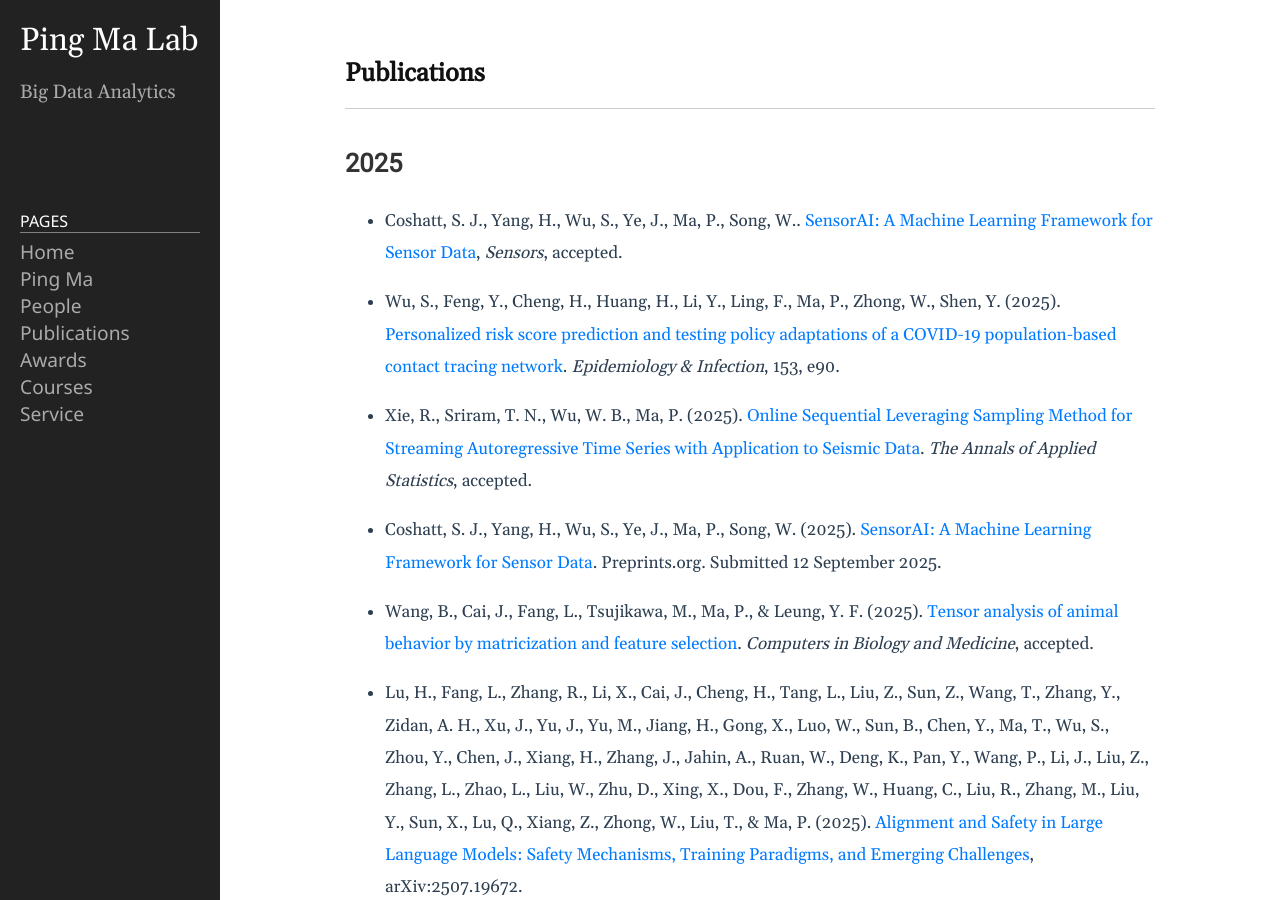
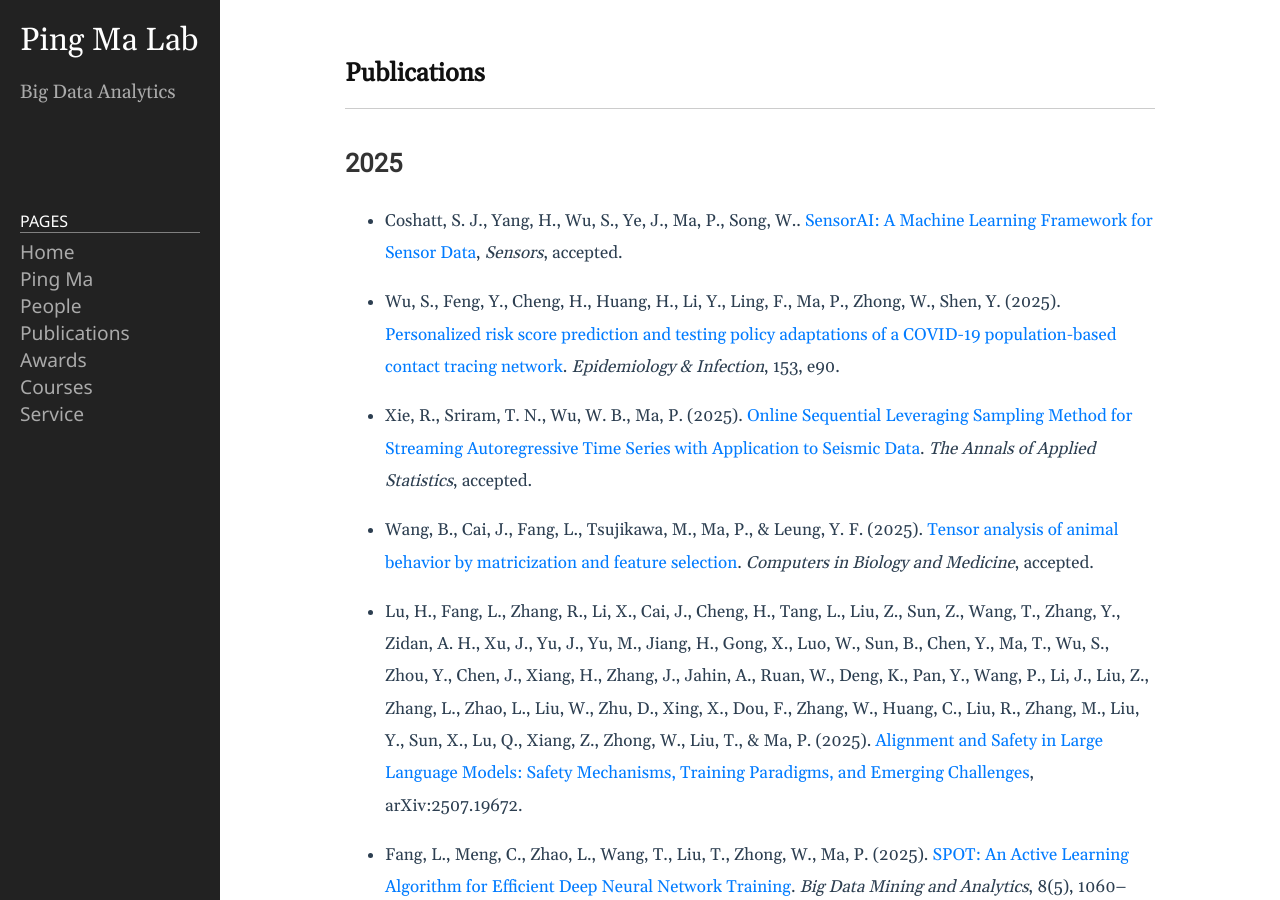
Before and after one commit to BDALpingio/BDALpingio.github.io, a Jekyll site: the page built from 3_publications.md, in a window 1280 px wide and 900 px high. Built offline with Jekyll 4.4.1, drawn with Linux system fonts in a browser that asks for light colours.

Commit message:
Update 3_publications.md

```diff
--- a/3_publications.md
+++ b/3_publications.md
@@ -10,8 +10,6 @@ permalink: /3_publications/
 - Wu, S., Feng, Y., Cheng, H., Huang, H., Li, Y., Ling, F., Ma, P., Zhong, W., Shen, Y. (2025). [Personalized risk score prediction and testing policy adaptations of a COVID-19 population-based contact tracing network](https://doi.org/10.1017/S0950268825100319). _Epidemiology & Infection_, 153, e90.
 
 - Xie, R., Sriram, T. N., Wu, W. B., Ma, P. (2025). [Online Sequential Leveraging Sampling Method for Streaming Autoregressive Time Series with Application to Seismic Data](https://arxiv.org/abs/2509.20698). _The Annals of Applied Statistics_, accepted.
-
-- Coshatt, S. J., Yang, H., Wu, S., Ye, J., Ma, P., Song, W. (2025). [SensorAI: A Machine Learning Framework for Sensor Data](https://www.preprints.org/frontend/manuscript/e2c8e0f98f6602eb5d1907a2ca84cff9/download_pub). Preprints.org. Submitted 12 September 2025.
 
 - Wang, B., Cai, J., Fang, L., Tsujikawa, M., Ma, P., & Leung, Y. F. (2025). [Tensor analysis of animal behavior by matricization and feature selection](https://doi.org/10.1016/j.compbiomed.2025.108246). _Computers in Biology and Medicine_, accepted.
 
```
